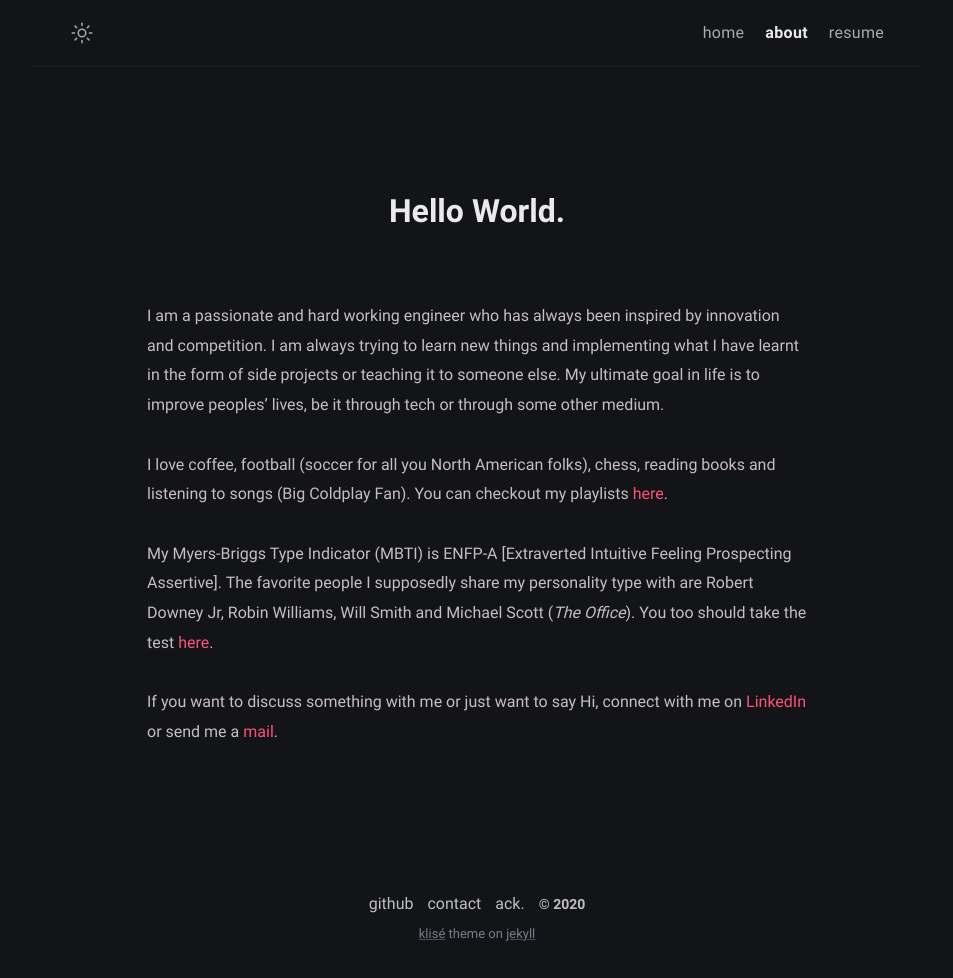
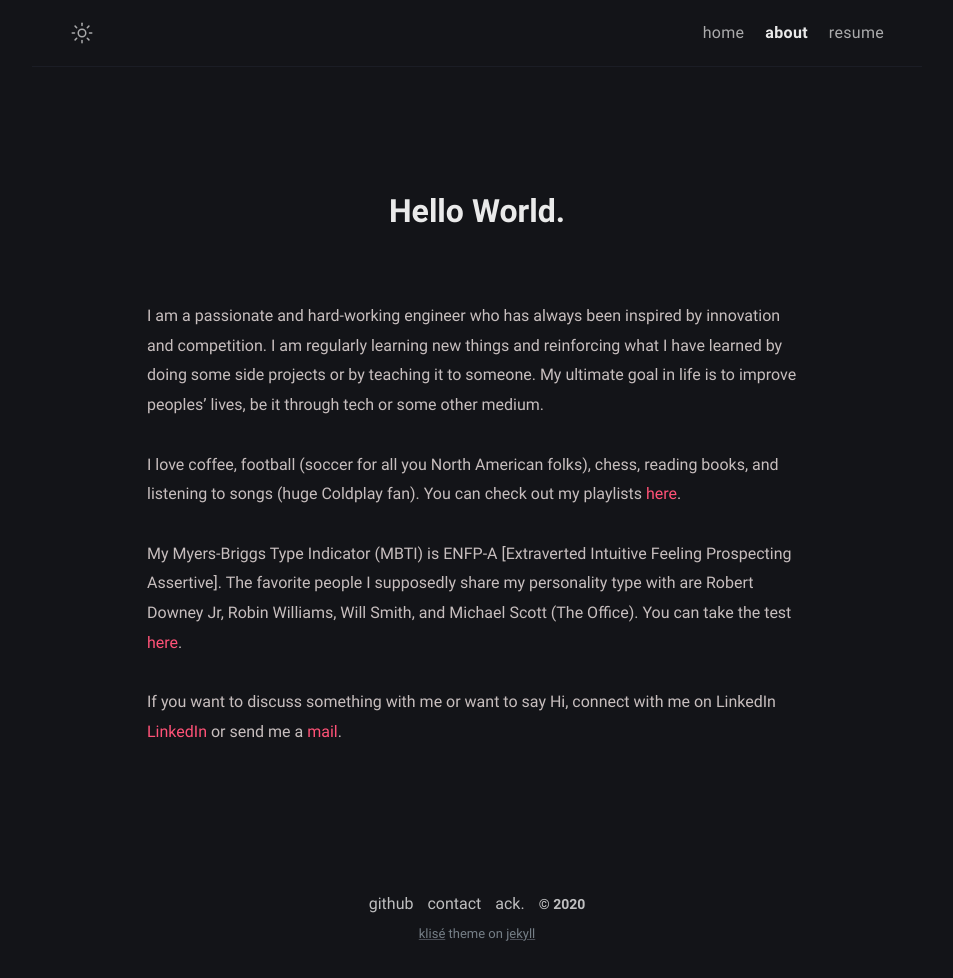
Before and after one commit to JapjeetRekhi/japjeetrekhi.github.io, a Jekyll site: the page built from about.md, in a window 1280 px wide. Shown: the whole page, without its empty margins (163-1116 px from the left). Built offline with Jekyll 4.4.1, drawn with Linux system fonts in a browser that asks for light colours.

Commit message:
changes to ack and about me

```diff
--- a/about.md
+++ b/about.md
@@ -5,10 +5,10 @@ layout: page
 comments: False
 ---
 
-I am a passionate and hard working engineer who has always been inspired by innovation and competition. I am always trying to learn new things and implementing what I have learnt in the form of side projects or teaching it to someone else. My ultimate goal in life is to improve peoples' lives, be it through tech or through some other medium.
+I am a passionate and hard-working engineer who has always been inspired by innovation and competition. I am regularly learning new things and reinforcing what I have learned by doing some side projects or by teaching it to someone. My ultimate goal in life is to improve peoples’ lives, be it through tech or some other medium.
 
-I love coffee, football (soccer for all you North American folks), chess, reading books and listening to songs (Big Coldplay Fan). You can checkout my playlists [here](https://open.spotify.com/user/i00as4onhh3gtwpwz8wfl764b).
+I love coffee, football (soccer for all you North American folks), chess, reading books, and listening to songs (huge Coldplay fan). You can check out my playlists [here](https://open.spotify.com/user/i00as4onhh3gtwpwz8wfl764b).
 
-My Myers-Briggs Type Indicator (MBTI) is ENFP-A [Extraverted Intuitive Feeling Prospecting Assertive]. The favorite people I supposedly share my personality type with are Robert Downey Jr, Robin Williams, Will Smith and Michael Scott (<em>The Office</em>). You too should take the test [here](https://www.16personalities.com/free-personality-test).
+My Myers-Briggs Type Indicator (MBTI) is ENFP-A [Extraverted Intuitive Feeling Prospecting Assertive]. The favorite people I supposedly share my personality type with are Robert Downey Jr, Robin Williams, Will Smith, and Michael Scott (The Office). You can take the test [here](https://www.16personalities.com/free-personality-test).
 
-If you want to discuss something with me or just want to say Hi, connect with me on [LinkedIn](https://www.linkedin.com/in/japjeetrekhi) or send me a [mail](mailto:japjeetsingh.rekhi@stonybrook.edu).
+If you want to discuss something with me or want to say Hi, connect with me on LinkedIn [LinkedIn](https://www.linkedin.com/in/japjeetrekhi) or send me a [mail](mailto:japjeetsingh.rekhi@stonybrook.edu).
```
Also changed, not shown: thanks.md (+3 -3 lines).
